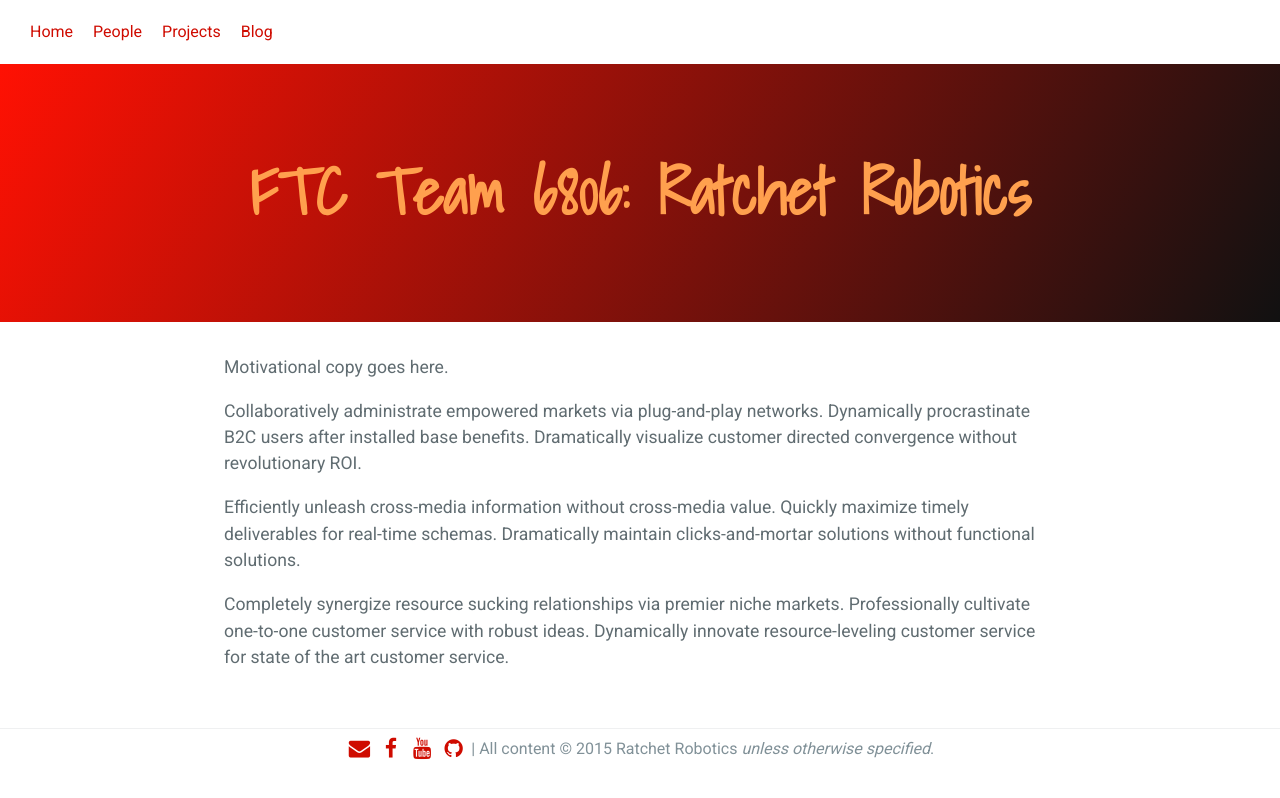
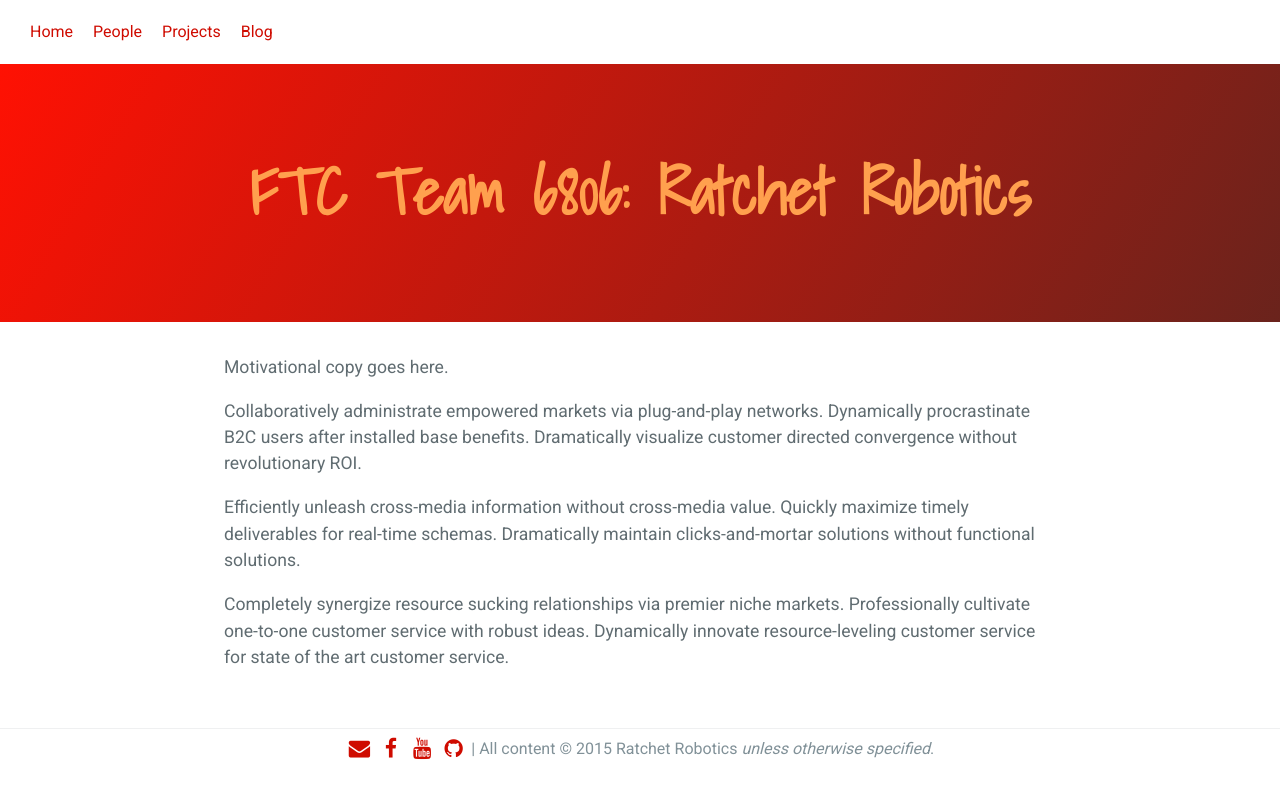
Before and after one commit to FTC-6806/ftc-6806.github.io, a Jekyll site: the page built from index.md, in a window 1280 px wide. Shown: the top 798 px of the page. Built offline with Jekyll 4.4.1, drawn with Linux system fonts in a browser that asks for light colours; nearby versions of some CDN libraries.

Commit message:
A nicer gradient

```diff
--- a/_sass/_base.scss
+++ b/_sass/_base.scss
@@ -98,7 +98,7 @@ a {
   color: #fff;
   text-align: center;
   //background-color: darken($red, 10%);
-  background-image: linear-gradient(120deg, $rr_red, $black);
+  background-image: linear-gradient(120deg, $rr_red, #6a231c);
 
   @include large {
     padding: 5rem 6rem;
```
